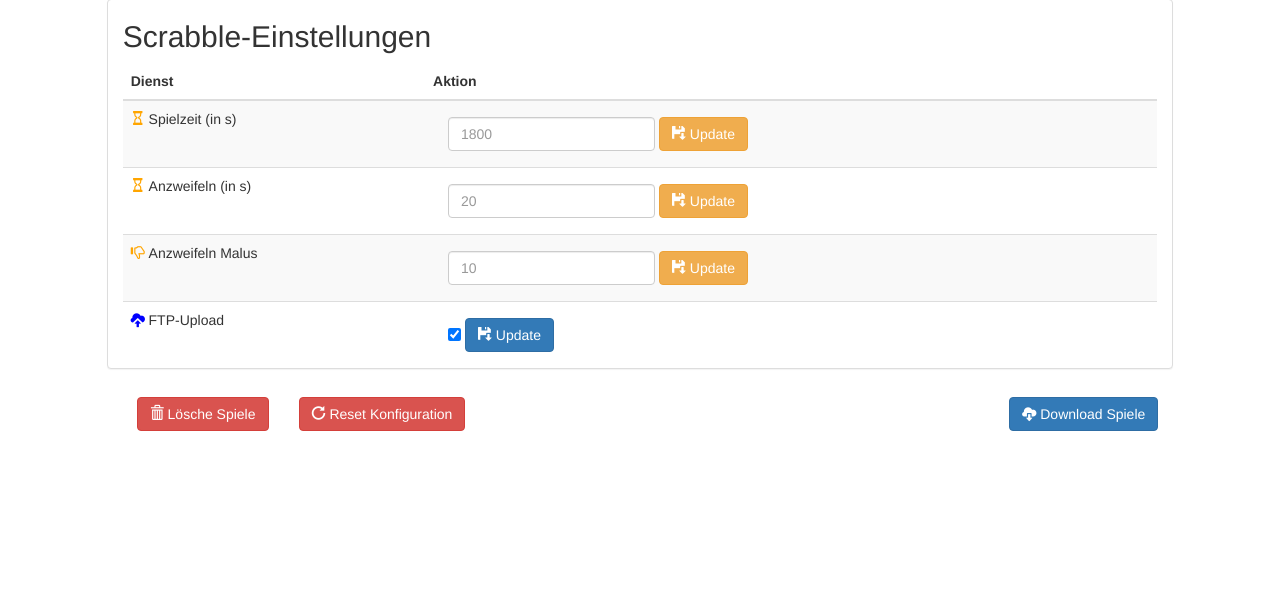
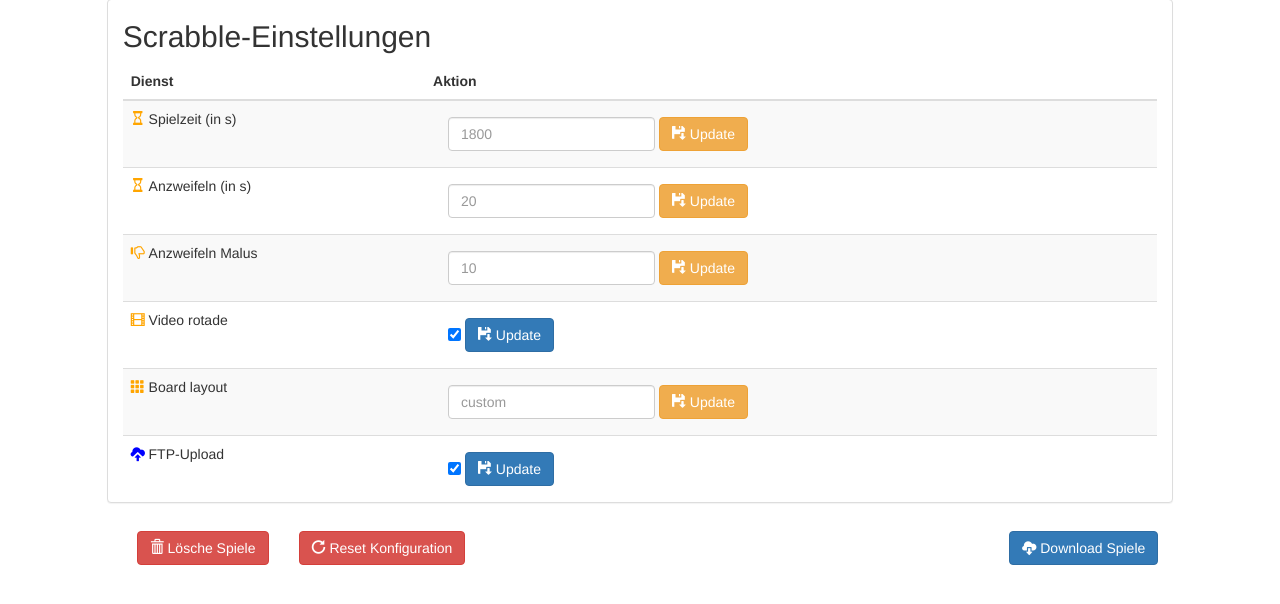
Before and after one commit to scrabscrap/scrabble-scraper, a Flask app: page /scrabble.html in a window 1280 px wide. Shown: the part 73-677 px from the top of the page. Run offline with Flask 2, Linux system fonts and the light colour scheme; some libraries are stand-ins or nearby versions.

Commit message:
feat: support more ini parametercin config hotspot

```diff
--- a/python/config-hotspot/server.py
+++ b/python/config-hotspot/server.py
@@ -73,6 +73,8 @@
 doubt_timeout = config_scrabble.get('scrabble','doubt_timeout', fallback='')
 malus_doubt = config_scrabble.get('scrabble', 'malus_doubt', fallback='')
 max_time = config_scrabble.get('scrabble','max_time', fallback='')
+board_layout = config_scrabble.get('board','layout', fallback='')
+video_rotade = config_scrabble.get('video','rotade', fallback='False')
 ftp_active = config_scrabble.get('output','ftp', fallback='True')
 
 config_ftp = ConfigParser()
@@ -181,10 +183,13 @@
     doubt_timeout = config_scrabble.get('scrabble','doubt_timeout', fallback='')
     malus_doubt = config_scrabble.get('scrabble', 'malus_doubt', fallback='')
     max_time = config_scrabble.get('scrabble','max_time', fallback='')
+    video_rotade = config_scrabble.get('video','rotade', fallback='True')
+    board_layout = config_scrabble.get('board','layout', fallback='')
     ftp_active = config_scrabble.get('output','ftp', fallback='True')
 
     return render_template('scrabble.html', doubt_timeout=doubt_timeout,
-        malus_doubt=malus_doubt, max_time=max_time, ftp_active=(ftp_active == 'True'))
+        malus_doubt=malus_doubt, max_time=max_time, video_rotade=(video_rotade == 'True'),
+        board_layout=board_layout, ftp_active=(ftp_active == 'True'))
 
 @APP.route('/max_time', methods=['POST'])
 def set_max_time ():
@@ -206,6 +211,25 @@
 def set_malus_doubt ():
     global malus_doubt
     config_scrabble['scrabble']['malus_doubt'] = malus_doubt = request.form['malus_doubt']
+    with open(ROOT_PATH + '/work/scrabble.ini', 'w') as conf:
+        config_scrabble.write(conf)
+    return redirect('/scrabble.html')
+
+@APP.route('/video_rotade', methods=['POST'])
+def set_video_rotade ():
+    global video_rotade
+    if request.form.get('video_rotade'):
+        config_scrabble['video']['rotade'] = video_rotade = 'True'
+    else:
+        config_scrabble['video']['rotade'] = video_rotade = 'False'
+    with open(ROOT_PATH + '/work/scrabble.ini', 'w') as conf:
+        config_scrabble.write(conf)
+    return redirect('/scrabble.html')
+
+@APP.route('/board_layout', methods=['POST'])
+def set_board_layout ():
+    global board_layout
+    config_scrabble['board']['layout'] = board_layout = request.form['board_layout']
     with open(ROOT_PATH + '/work/scrabble.ini', 'w') as conf:
         config_scrabble.write(conf)
     return redirect('/scrabble.html')
--- a/python/config-hotspot/templates/scrabble.html
+++ b/python/config-hotspot/templates/scrabble.html
@@ -65,6 +65,41 @@
                                     value="{{ malus_doubt }}"></input>
                             </div>
                             <button type="submit" class="btn btn-warning" value="Update Malus">
+                                <span class="glyphicon glyphicon-floppy-save" aria-hidden="true"></span>&nbsp;Update
+
+                            </button>
+                        </form>
+                    </td>
+                </tr>
+                <tr>
+                    <td>
+                        <span class="glyphicon glyphicon-film" aria-hidden="true" style="color: orange"
+                            title="Video rotade"></span>&nbsp;Video rotade
+                    </td>
+                    <td>
+                        <form class="navbar-form navbar-left" action="/video_rotade" method="post">
+                            <div class="form-group form-check">
+                                <input type="checkbox" class="form-check-input" name="video_rotade" id="video_rotade" {%
+                                    if video_rotade %} checked {% endif %}>
+                            </div>
+                            <button type="submit" class="btn btn-primary" value="Update">
+                                <span class="glyphicon glyphicon-floppy-save" aria-hidden="true"></span>&nbsp;Update
+                            </button>
+                        </form>
+                    </td>
+                </tr>
+                <tr>
+                    <td>
+                        <span class="glyphicon glyphicon-th" aria-hidden="true" style="color: orange"
+                            title="Board layout"></span>&nbsp;Board layout
+                    </td>
+                    <td>
+                        <form class="navbar-form navbar-left" action="/board_layout" method="post">
+                            <div class="form-group">
+                                <input class="form-control" name="board_layout" maxlength="8" placeholder="custom"
+                                    value="{{ board_layout }}"></input>
+                            </div>
+                            <button type="submit" class="btn btn-warning" value="Update video rotade">
                                 <span class="glyphicon glyphicon-floppy-save" aria-hidden="true"></span>&nbsp;Update
 
                             </button>
```
Also changed, not shown: python/default/scrabble.ini (+5 -5 lines).
